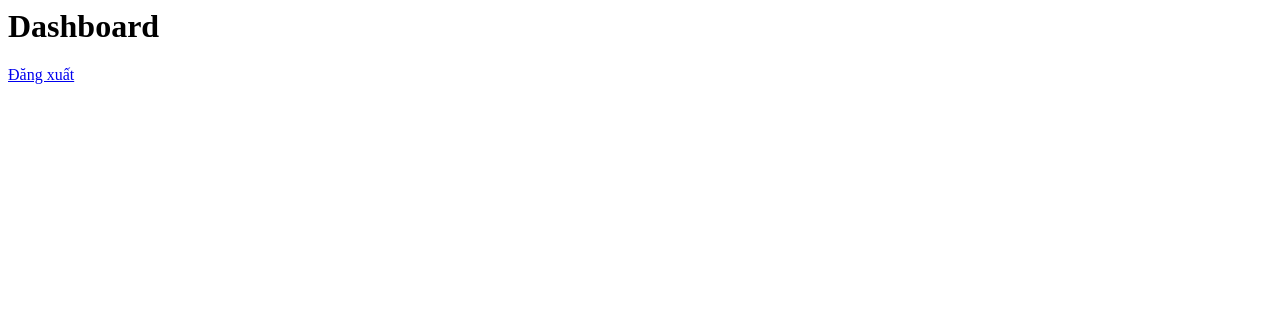
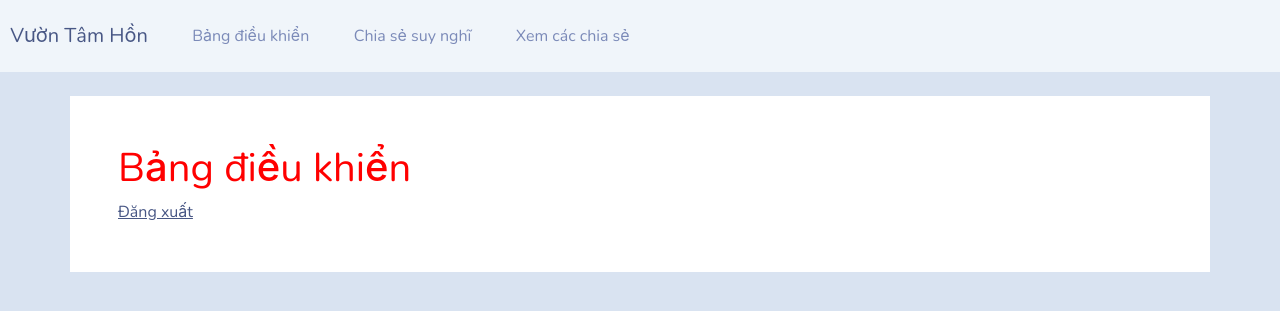
Before and after one commit to trongnghia00/beginner-django, a Django app: page /dashboard in a window 1280 px wide. Shown: the top 311 px of the page. Run offline with Django 4.2, Linux system fonts and the light colour scheme; the visitor is signed in with stand-in values (Sample User, id 1).

Commit message:
32-style-dashboard

```diff
--- a/dev2/project02/mainapp/templates/mainapp/dashboard.html
+++ b/dev2/project02/mainapp/templates/mainapp/dashboard.html
@@ -1,2 +1,11 @@
-<h1>Dashboard</h1>
-<a href="{% url "logout" %}">Đăng xuất</a>
+{% extends "mainapp/navbar.html" %}
+
+{% block title %}Bảng điều khiển{% endblock title %}
+
+{% block content %}
+
+    <div class="container bg-white shadow-md p-5 form-layout">
+        <h1>Bảng điều khiển</h1>
+        <a href="{% url "logout" %}">Đăng xuất</a>
+    </div>
+{% endblock content %}
--- /dev/null
+++ b/dev2/project02/mainapp/templates/mainapp/navbar.html
@@ -0,0 +1,38 @@
+{% load static %}
+<!DOCTYPE html>
+<html>
+<head>
+    <meta charset="UTF-8">
+    <meta name="viewport" content="width=device-width, initial-scale=1.0">
+    <link href="https://bootswatch.com/5/morph/bootstrap.css" rel="stylesheet">
+    <link href="{% static "css/styles.css" %}" rel="stylesheet">
+    <title>Vườn Tâm Hồn - {% block title %}{% endblock %}</title>
+</head>
+<body>
+    <nav class="navbar navbar-expand-lg navbar-light bg-light justify-content-center">
+        <a class="navbar-brand main-heading">
+            &nbsp; Vườn Tâm Hồn
+        </a>
+        <div class="navbar-collapse text-center">
+            <ul class="navbar-nav ml-auto">
+                &nbsp;&nbsp;&nbsp;
+                <li class="nav-link">
+                    <a class="nav-link" href="{% url "dashboard" %}">Bảng điều khiển</a>
+                </li>
+                &nbsp;&nbsp;&nbsp;
+                <li class="nav-link">
+                    <a class="nav-link" href="">Chia sẻ suy nghĩ</a>
+                </li>
+                &nbsp;&nbsp;&nbsp;
+                <li class="nav-link">
+                    <a class="nav-link" href="">Xem các chia sẻ</a>
+                </li>
+                &nbsp;&nbsp;&nbsp;
+            </ul>
+        </div>
+    </nav>
+    <br />
+    {% block content %}
+    {% endblock %}
+</body>
+</html>
```
